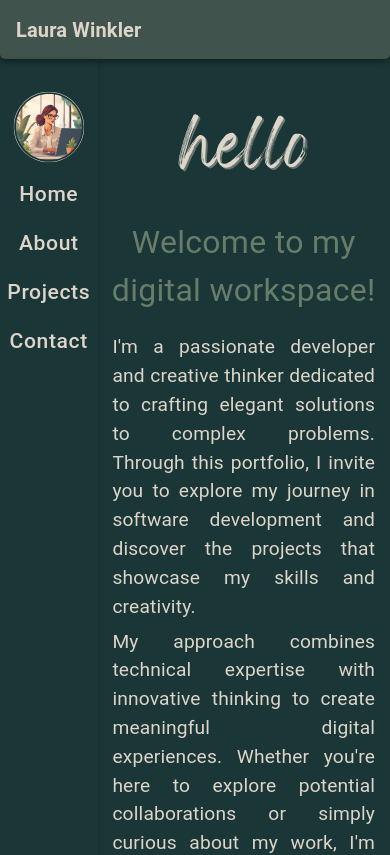
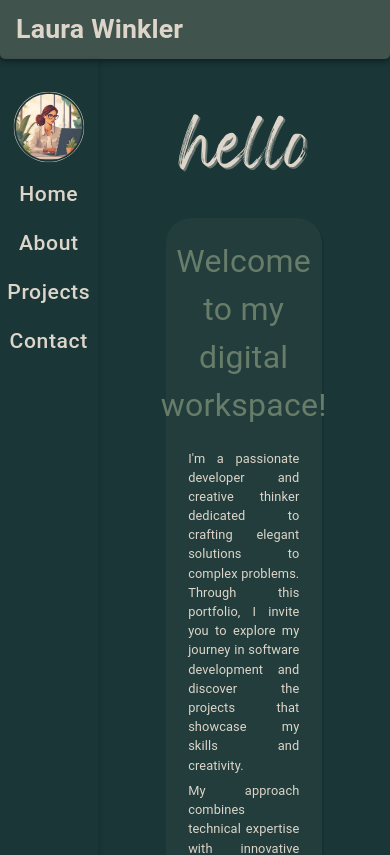
Before and after one commit to WinklerLaura/PortfolioLW, a React (Vite) app: page /home in a window 390 px wide. Shown: the top 855 px of the page. Built offline with nearby package versions, Linux system fonts and the light colour scheme.

Commit message:
adds a box behind the main text and modifies responsive text sizes

```diff
--- a/src/App.tsx
+++ b/src/App.tsx
@@ -1,5 +1,5 @@
 import styles from "./App.module.css";
-import NavBar from "./components/navbars/Navbar";
+import TopNavBar from "./components/navbars/TopNavbar";
 import navImage from "./assets/ImgDev.svg";
 import { Routes } from "./Routes";
 import { LeftNavBarMenu } from "./components/navbars/LeftNavBarMenu";
@@ -9,7 +9,7 @@ const App = () => {
         <div>
             <div className={styles.container}>
                 <div className={styles.topNavContainer}>
-                    <NavBar />
+                    <TopNavBar />
                 </div>
                 <div className={styles.leftNavContainer}>
                     <div className={styles.leftNavImageWrapper}>
--- a/src/components/navbars/Navbar.tsx
+++ b/src/components/navbars/TopNavbar.tsx
@@ -3,7 +3,7 @@ import Toolbar from "@mui/material/Toolbar";
 import Typography from "@mui/material/Typography";
 import { myColors } from "../../utils/myColors";
 
-function NavBar() {
+function TopNavBar() {
     return (
         <AppBar
             position="static"
@@ -35,4 +35,4 @@ function NavBar() {
         </AppBar>
     );
 }
-export default NavBar;
+export default TopNavBar;
--- a/src/components/pages/PageLayout.tsx
+++ b/src/components/pages/PageLayout.tsx
@@ -3,6 +3,7 @@ import helloGraphic from "../../assets/helloGraphic.svg";
 import linesGraphic from "../../assets/linesGraphic.svg";
 import curvedGraphic from "../../assets/curvedGraphic.svg";
 import { PropsWithChildren } from "react";
+import { Box } from "@mui/material";
 
 interface PageLayoutProps extends PropsWithChildren {
     image: string;
@@ -30,7 +31,19 @@ export const PageLayout = ({ image, children }: PageLayoutProps) => {
                     style={{ maxHeight: "800px", width: "12vw" }}
                 />
             </div>
-            <div className={styles.content}>{children}</div>
+            <div className={styles.content}>
+                <Box
+                    sx={{
+                        width: "40vw",
+                        bgcolor: "rgb(221, 213, 201, 0.04)",
+                        padding: "1.2rem",
+                        borderRadius: "25px",
+                        boxShadow: "2px 2px rgba(0, 0, 0, 0.1)",
+                    }}
+                >
+                    {children}
+                </Box>
+            </div>
 
             <div className={styles.rightGraphics}>
                 <img
--- a/src/components/pages/homePage/HomePage.tsx
+++ b/src/components/pages/homePage/HomePage.tsx
@@ -1,25 +1,9 @@
 import { PageLayout } from "../PageLayout";
-import styles from "./HomePage.module.css";
 import { Typography } from "@mui/material";
 import { myColors } from "../../../utils/myColors";
-
-const homeContent = {
-    title: "Welcome to my digital workspace!",
-    sections: [
-        {
-            id: "intro",
-            text: "I'm a passionate developer and creative thinker dedicated to crafting elegant solutions to complex problems. Through this portfolio, I invite you to explore my journey in software development and discover the projects that showcase my skills and creativity.",
-        },
-        {
-            id: "description",
-            text: "My approach combines technical expertise with innovative thinking to create meaningful digital experiences. Whether you're here to explore potential collaborations or simply curious about my work, I'm glad you've stopped by.",
-        },
-        {
-            id: "callToAction",
-            text: "Feel free to navigate through my portfolio to learn more about my background, explore my projects, or get in touch to discuss exciting opportunities.",
-        },
-    ],
-};
+import { contentHomePage } from "../../../textContent/contentHomePage";
+import styles from "./HomePage.module.css";
+import { myFontSizes } from "../../../utils/myFontSizes";
 
 export const HomePage = () => {
     return (
@@ -33,16 +17,22 @@ export const HomePage = () => {
                         textAlign: "center",
                     }}
                 >
-                    {homeContent.title}
+                    {contentHomePage.title}
                 </Typography>
-                {homeContent.sections.map((section) => (
+                {contentHomePage.textSections.map((section) => (
                     <Typography
                         key={section.id}
                         sx={{
                             color: myColors.beige,
                             padding: "0.2rem",
-                            fontSize: "1.2rem",
                             textAlign: "justify",
+                            fontSize: {
+                                xs: myFontSizes.text.xs,
+                                sm: myFontSizes.text.sm,
+                                md: myFontSizes.text.md,
+                                lg: myFontSizes.text.lg,
+                                xl: myFontSizes.text.xl,
+                            },
                         }}
                     >
                         {section.text}
--- a/src/main.tsx
+++ b/src/main.tsx
@@ -3,11 +3,15 @@ import { createRoot } from "react-dom/client";
 import { BrowserRouter as Router } from "react-router-dom";
 import App from "./App.tsx";
 import "./index.css";
+import { ThemeProvider } from "@mui/material";
+import { theme } from "./muiTheme.ts";
 
 createRoot(document.getElementById("root")!).render(
     <StrictMode>
         <Router>
-            <App />
+            <ThemeProvider theme={theme}>
+                <App />
+            </ThemeProvider>
         </Router>
     </StrictMode>
 );
--- /dev/null
+++ b/src/muiTheme.ts
@@ -0,0 +1,17 @@
+import { createTheme } from "@mui/material";
+
+export const theme = createTheme({
+    typography: {
+        htmlFontSize: 12,
+    },
+
+    breakpoints: {
+        values: {
+            xs: 0,
+            sm: 600,
+            md: 960,
+            lg: 1280,
+            xl: 1920,
+        },
+    },
+});
--- /dev/null
+++ b/src/textContent/contentHomePage.ts
@@ -0,0 +1,17 @@
+export const contentHomePage = {
+    title: "Welcome to my digital workspace!",
+    textSections: [
+        {
+            id: "intro",
+            text: "I'm a passionate developer and creative thinker dedicated to crafting elegant solutions to complex problems. Through this portfolio, I invite you to explore my journey in software development and discover the projects that showcase my skills and creativity.",
+        },
+        {
+            id: "description",
+            text: "My approach combines technical expertise with innovative thinking to create meaningful digital experiences. Whether you're here to explore potential collaborations or simply curious about my work, I'm glad you've stopped by.",
+        },
+        {
+            id: "callToAction",
+            text: "Feel free to navigate through my portfolio to learn more about my background, explore my projects, or get in touch to discuss exciting opportunities.",
+        },
+    ],
+};
--- /dev/null
+++ b/src/utils/myFontSizes.ts
@@ -0,0 +1,16 @@
+export const myFontSizes = {
+    text: {
+        xs: "0.8rem",
+        sm: "1rem",
+        md: "1.2rem",
+        lg: "1.4rem",
+        xl: "1.6rem",
+    },
+    title: {
+        xs: "2rem",
+        sm: "2.5rem",
+        md: "3rem",
+        lg: "3.5rem",
+        xl: "4rem",
+    },
+};
```
